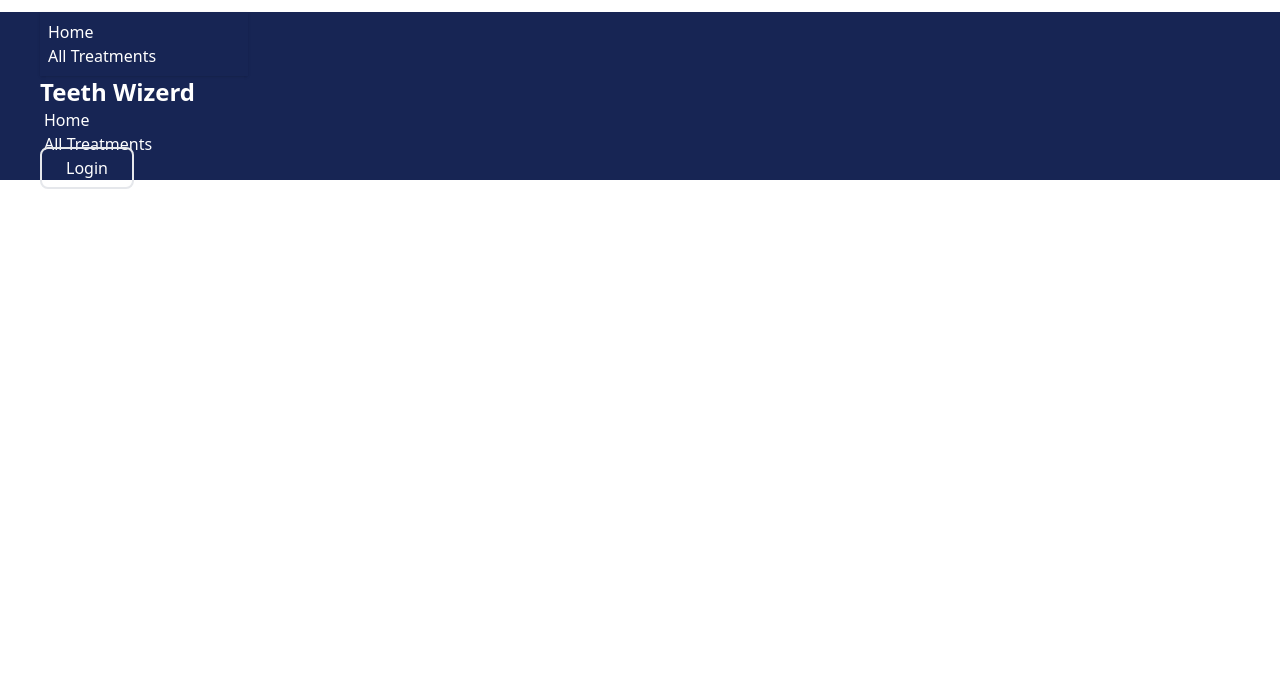
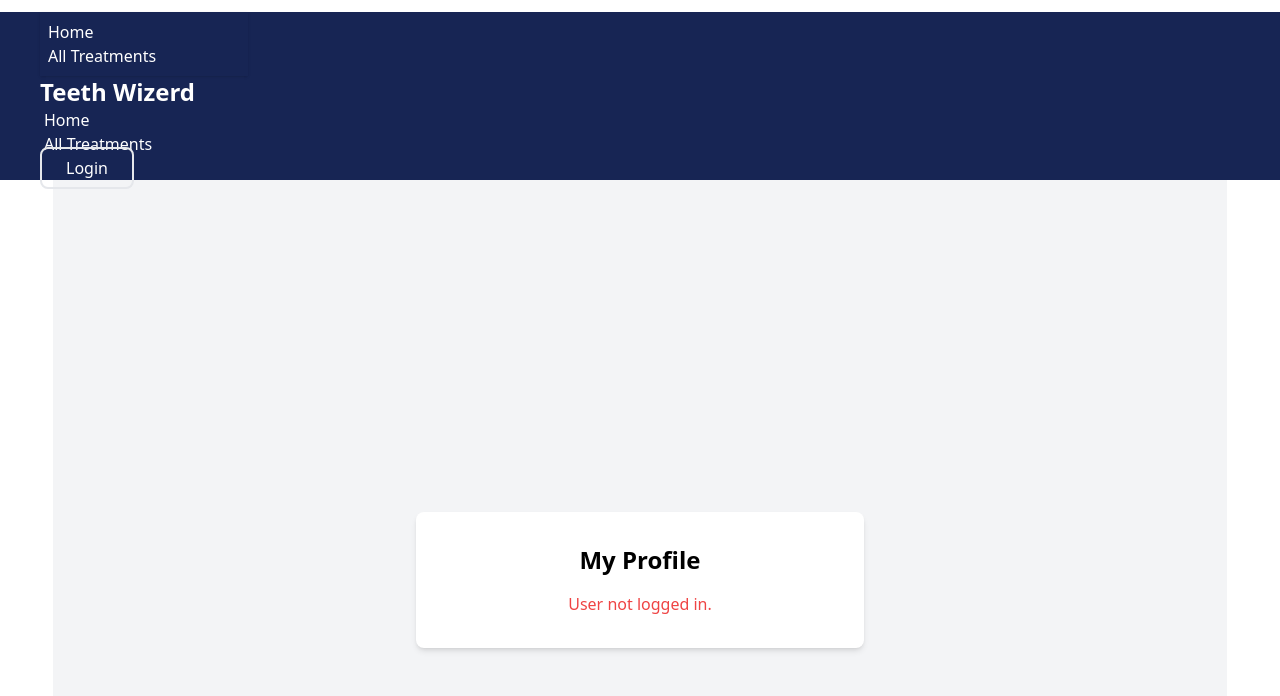
Before and after one commit to mdriyajulislamakash11/Teeth-Wizers-Projects-Mailstone-9-conceptual-session-day-2, a React (Vite) app: page /myProfile in a window 1280 px wide. Shown: the top 696 px of the page. Built offline with nearby package versions, Linux system fonts and the light colour scheme; no server answers.

Commit message:
projects done

```diff
--- a/src/pages/MyProfile.jsx
+++ b/src/pages/MyProfile.jsx
@@ -1,9 +1,28 @@
-import React from 'react';
+import React, { useContext } from 'react';
+import { AuthContext } from '../auth/AuthProvider';
 
 const MyProfile = () => {
+    const { user } = useContext(AuthContext);
+
     return (
-        <div>
+        <div className="min-h-screen flex items-center justify-center bg-gray-100">
+            <div className="bg-white shadow-md rounded-lg p-8 max-w-md w-full text-center">
+                <h2 className="text-2xl font-bold mb-4">My Profile</h2>
 
+                {user ? (
+                    <div>
+                        <img
+                            src={user.photoURL}
+                            alt={user.displayName}
+                            className="w-24 h-24 mx-auto rounded-full mb-4"
+                        />
+                        <h3 className="text-xl font-semibold">{user.displayName}</h3>
+                        <p className="text-gray-600">{user.email}</p>
+                    </div>
+                ) : (
+                    <p className="text-red-500">User not logged in.</p>
+                )}
+            </div>
         </div>
     );
 };
```
